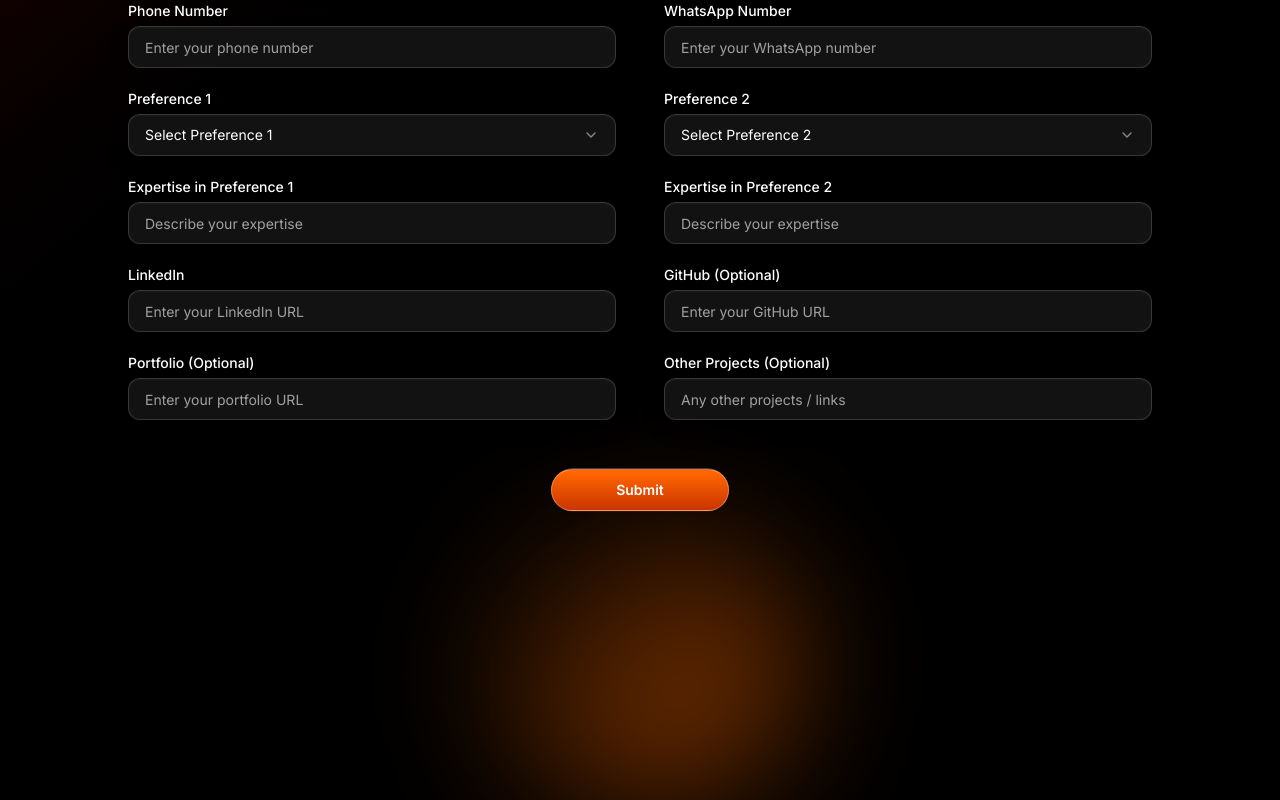
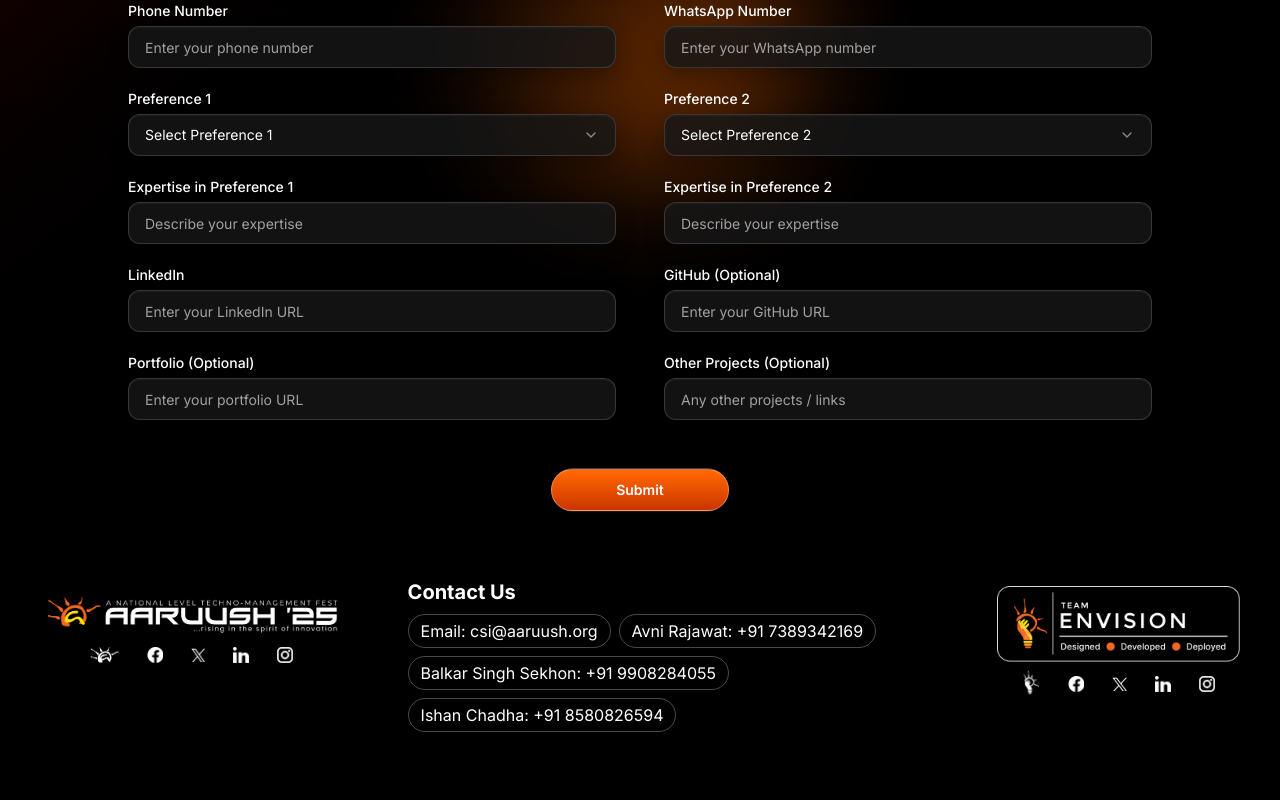
Before and after one commit to team-envision/CFA-25-frontend, a Next.js app: page /Team_Envision_recruitment in a window 1280 px wide. Shown: the part 504-1304 px from the top of the page. After the commit the page ends 1264 px from the top, so only its background shows below. Built offline with nearby package versions, Linux system fonts and the light colour scheme.

Commit message:
fix and add footer section

```diff
--- a/src/app/Team_Envision_recruitment/page.tsx
+++ b/src/app/Team_Envision_recruitment/page.tsx
@@ -6,7 +6,7 @@
 import { z } from "zod";
 import { zodResolver } from "@hookform/resolvers/zod";
 import { Toaster, toast } from "sonner";
-
+import FooterSection from "../components/Footer/page";
 import API from "../../services/axios";
 import { Button } from "../components/ui/button";
 import { Input } from "../components/ui/input";
@@ -162,7 +162,7 @@
       <Toaster richColors position="top-center" />
       <div className="min-h-screen relative bg-black flex flex-col items-center justify-center px-4 py-12">
         <div className="absolute inset-0 bg-gradient-to-br from-orange-700/30 via-black to-black" />
-        <div className="absolute -bottom-60 right-1/2 translate-x-1/2 w-80 h-72 bg-gradient-to-tl from-orange-500/60 to-transparent rounded-full blur-3xl z-0" />
+        <div className="absolute right-1/2 translate-x-1/2 w-80 h-72 bg-gradient-to-tl from-orange-500/60 to-transparent rounded-full blur-3xl z-0" />
         <div className="absolute top-4 left-4 sm:top-6 sm:left-6 z-10">
           <button onClick={navigateToMain} className="hover:opacity-80">
             <Image
@@ -568,6 +568,9 @@
           />
         )}
       </div>
+      <div>
+        <FooterSection />
+      </div>
     </LenisWrapper>
   );
 }
```
